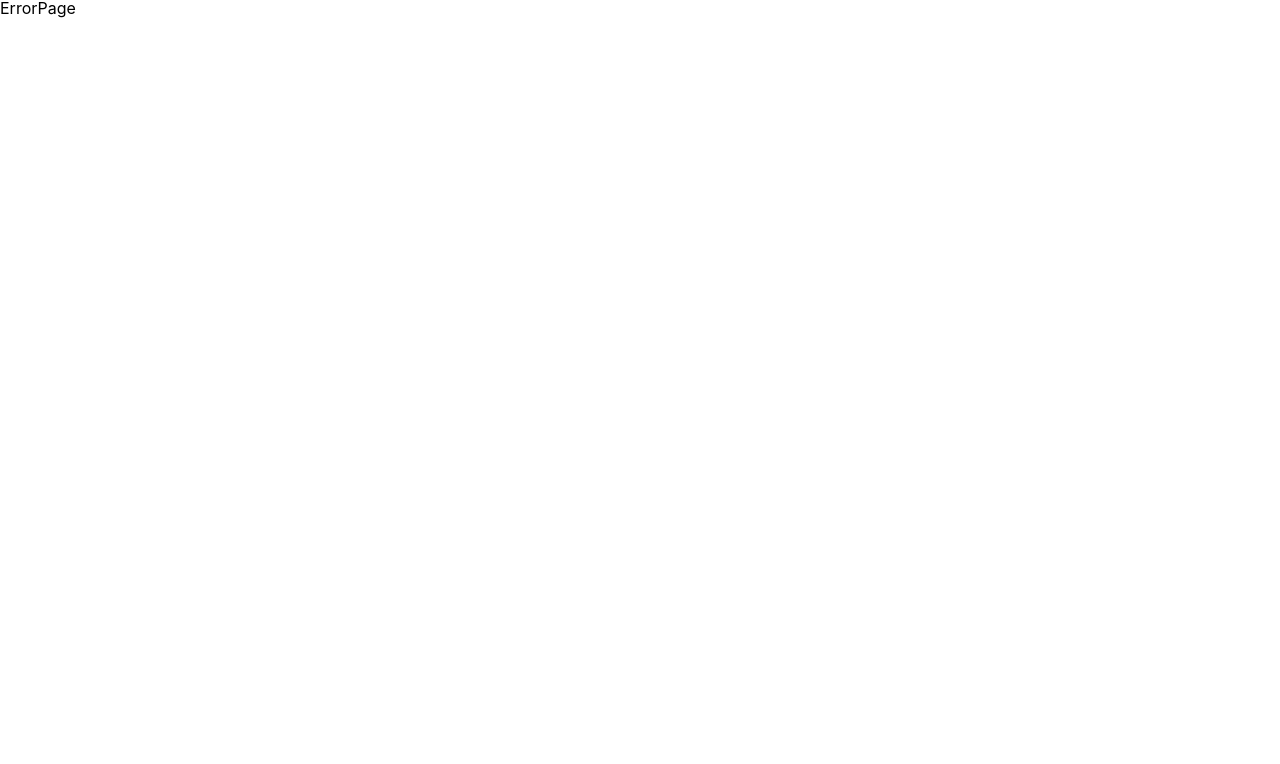
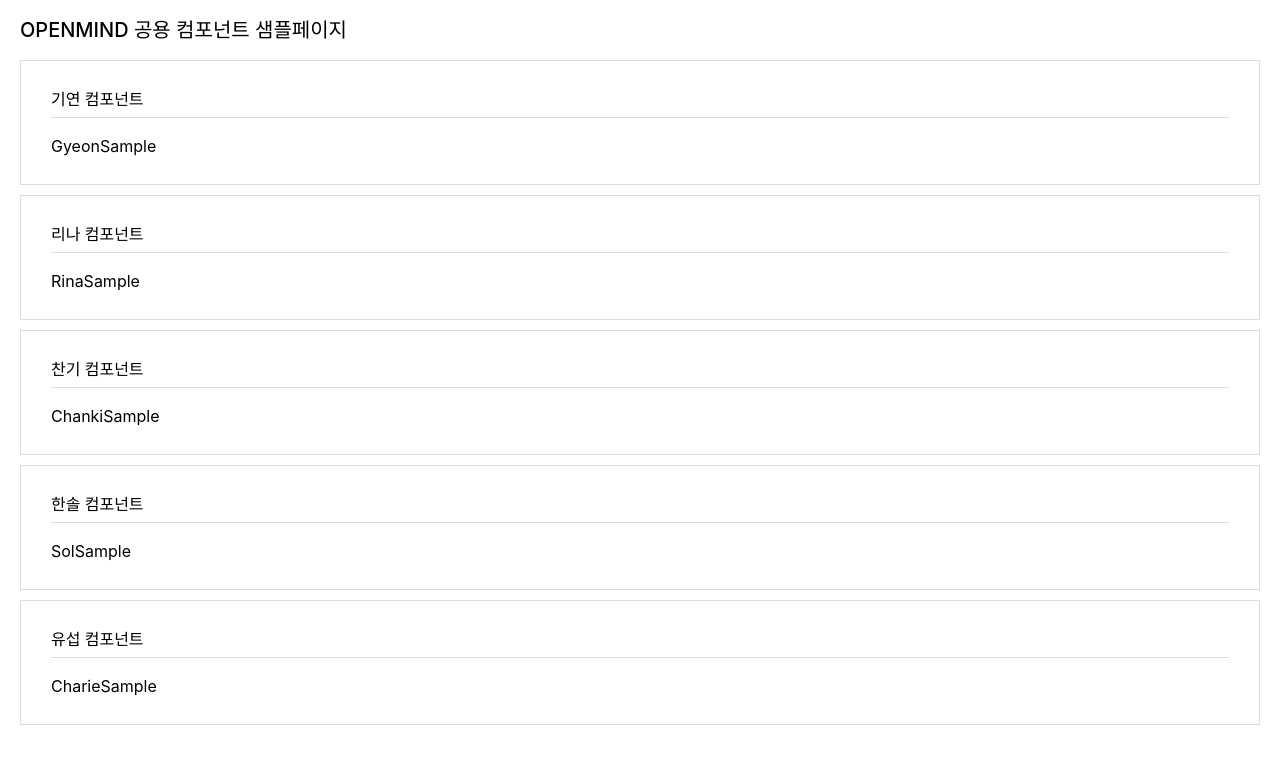
Before and after one commit to sprint12-part2/openmind, a React (Vite) app: page /sample in a window 1280 px wide. Before the commit this address had no page. Shown: the top 764 px of the page. Built offline with nearby package versions, Linux system fonts and the light colour scheme.

Commit message:
Feat: 샘플페이지 작성

```diff
--- /dev/null
+++ b/src/pages/sample/SamplePage.jsx
@@ -0,0 +1,34 @@
+import ChankiSample from "./components/ChankiSample";
+import CharieSample from "./components/CharieSample";
+import GyeonSample from "./components/GyeonSample";
+import RinaSample from "./components/RinaSample";
+import SolSample from "./components/SolSample";
+import styles from "./SamplePage.module.css";
+
+export default function SamplePage() {
+  return (
+    <div className={styles.sample}>
+      <h2 className={styles.title}>OPENMIND 공용 컴포넌트 샘플페이지</h2>
+      <section className={styles.section}>
+        <h3 className={styles["section-title"]}>기연 컴포넌트</h3>
+        <GyeonSample />
+      </section>
+      <section className={styles.section}>
+        <h3 className={styles["section-title"]}>리나 컴포넌트</h3>
+        <RinaSample />
+      </section>
+      <section className={styles.section}>
+        <h3 className={styles["section-title"]}>찬기 컴포넌트</h3>
+        <ChankiSample />
+      </section>
+      <section className={styles.section}>
+        <h3 className={styles["section-title"]}>한솔 컴포넌트</h3>
+        <SolSample />
+      </section>
+      <section className={styles.section}>
+        <h3 className={styles["section-title"]}>유섭 컴포넌트</h3>
+        <CharieSample />
+      </section>
+    </div>
+  );
+}
--- /dev/null
+++ b/src/pages/sample/SamplePage.module.css
@@ -0,0 +1,25 @@
+.sample {
+  max-width: 124rem;
+  margin: 0 auto;
+  padding: 2rem;
+}
+
+.title {
+  margin-bottom: 2rem;
+  font-weight: 500;
+  font-size: 2rem;
+}
+
+.section {
+  margin-bottom: 1rem;
+  padding: 3rem;
+  border: 1px solid #ddd;
+}
+
+.section-title {
+  margin: 0 0 2rem 0;
+  padding-bottom: 1rem;
+  border-bottom: 1px solid #ddd;
+  font-weight: 500;
+  font-size: 1.6rem;
+}
--- /dev/null
+++ b/src/pages/sample/components/ChankiSample.jsx
@@ -0,0 +1,3 @@
+export default function ChankiSample() {
+  return <div>ChankiSample</div>;
+}
--- /dev/null
+++ b/src/pages/sample/components/CharieSample.jsx
@@ -0,0 +1,3 @@
+export default function CharieSample() {
+  return <div>CharieSample</div>;
+}
--- /dev/null
+++ b/src/pages/sample/components/GyeonSample.jsx
@@ -0,0 +1,3 @@
+export default function GyeonSample() {
+  return <div>GyeonSample</div>;
+}
--- /dev/null
+++ b/src/pages/sample/components/RinaSample.jsx
@@ -0,0 +1,3 @@
+export default function RinaSample() {
+  return <div>RinaSample</div>;
+}
--- /dev/null
+++ b/src/pages/sample/components/SolSample.jsx
@@ -0,0 +1,3 @@
+export default function SolSample() {
+  return <div>SolSample</div>;
+}
--- a/src/router.jsx
+++ b/src/router.jsx
@@ -5,6 +5,7 @@ import MainPage from "./pages/main/MainPage";
 import PostDetailPage from "./pages/post/PostDetailPage";
 import PostListPage from "./pages/post/PostListPage";
 import PostAnswerPage from "./pages/post/PostAnswerPage";
+import SamplePage from "./pages/sample/SamplePage";
 
 export const router = createBrowserRouter([
   {
@@ -33,6 +34,10 @@ export const router = createBrowserRouter([
           },
         ],
       },
+      {
+        path: "/sample",
+        element: <SamplePage />,
+      },
     ],
   },
 ]);
```
